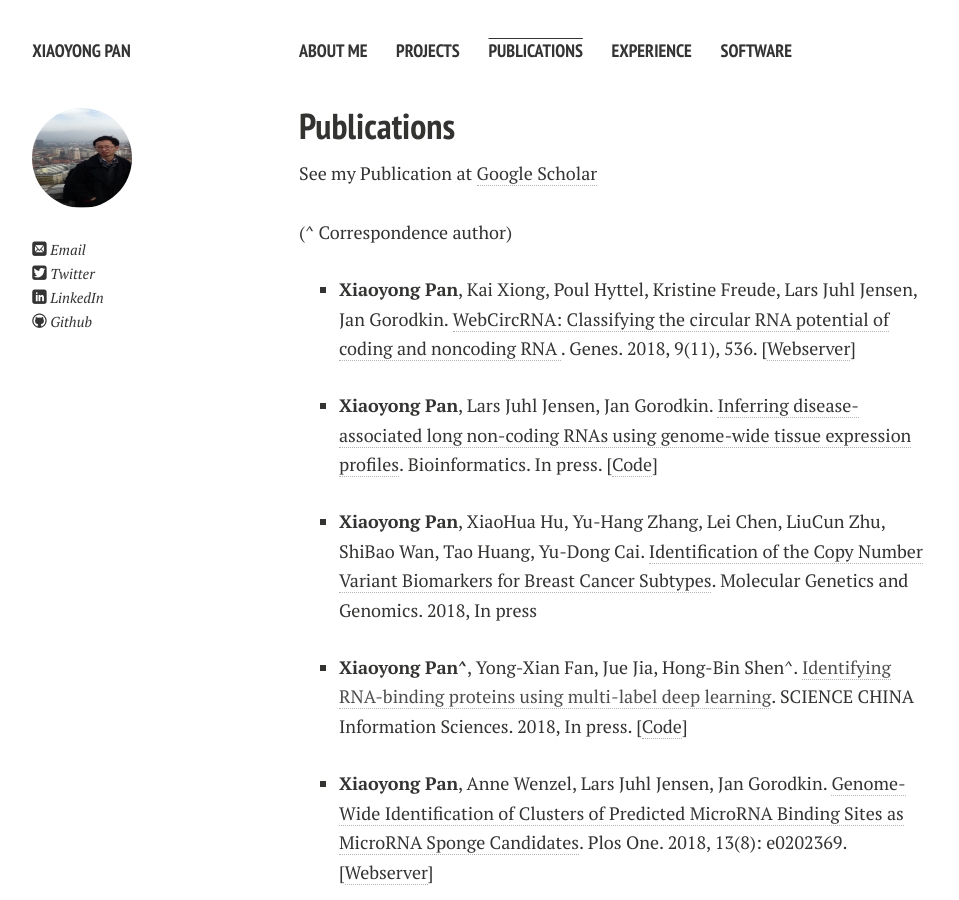
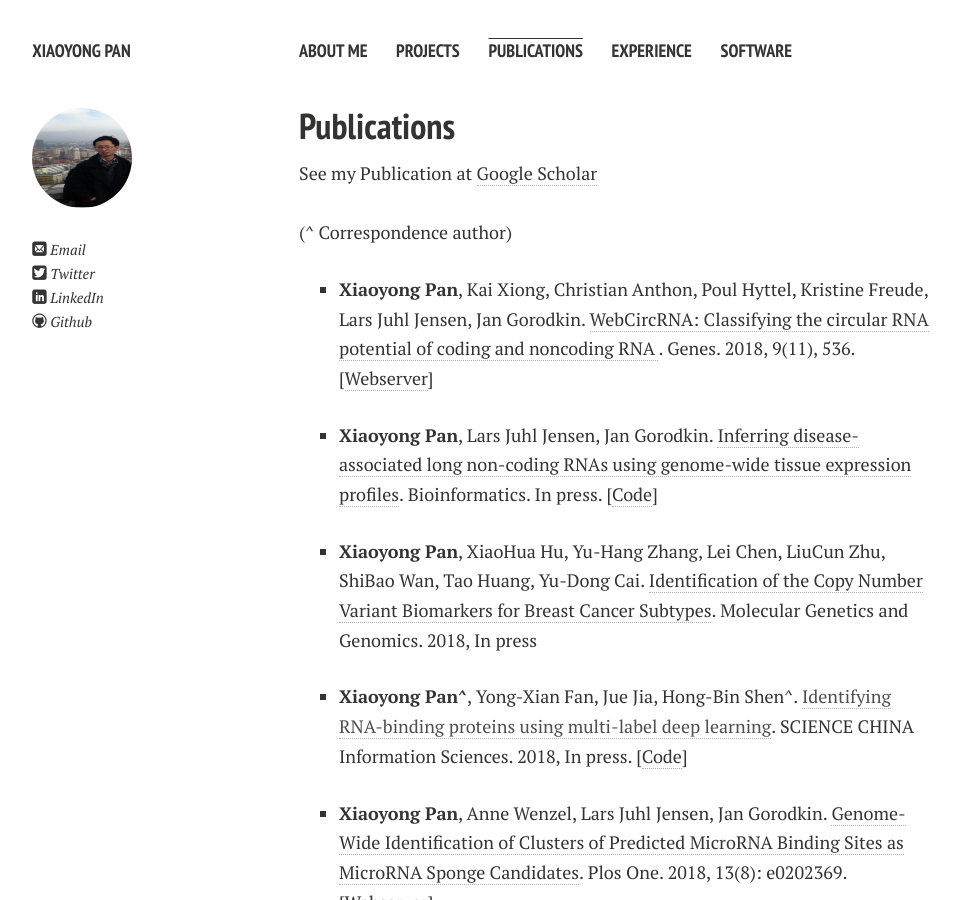
Before and after one commit to xypan1232/xypan1232.github.io, a Jekyll site: the page built from publications.md, in a window 1280 px wide and 900 px high. Shown: the whole window, without its empty margins (21-980 px from the left). Built offline with Jekyll 4.4.1, drawn with Linux system fonts in a browser that asks for light colours; nearby versions of some CDN libraries; Markdown is read by kramdown in place of the engine named in the settings.

Commit message:
Update publications.md

```diff
--- a/publications.md
+++ b/publications.md
@@ -11,7 +11,7 @@ See my Publication at <a href="https://scholar.google.com/citations?hl=en&user=Y
 (^ Correspondence author) <br>
 <ul>
 <li>
-    <p><b>Xiaoyong Pan</b>, Kai Xiong, Poul Hyttel, Kristine Freude, Lars Juhl Jensen, Jan Gorodkin. <a href="https://www.mdpi.com/2073-4425/9/11/536">WebCircRNA: Classifying the circular RNA potential of coding and
+    <p><b>Xiaoyong Pan</b>, Kai Xiong, Christian Anthon, Poul Hyttel, Kristine Freude, Lars Juhl Jensen, Jan Gorodkin. <a href="https://www.mdpi.com/2073-4425/9/11/536">WebCircRNA: Classifying the circular RNA potential of coding and
 noncoding RNA </a>. Genes. 2018, 9(11), 536. [<a href="https://rth.dk/resources/webcircrna">Webserver</a>]</p>
   </li>
 
```
